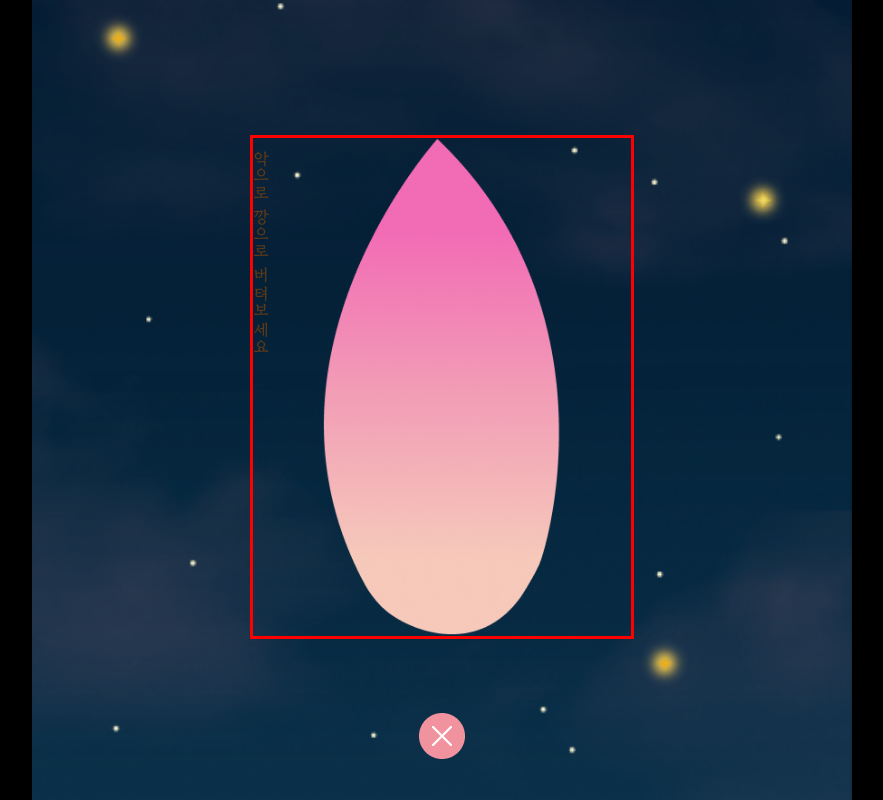
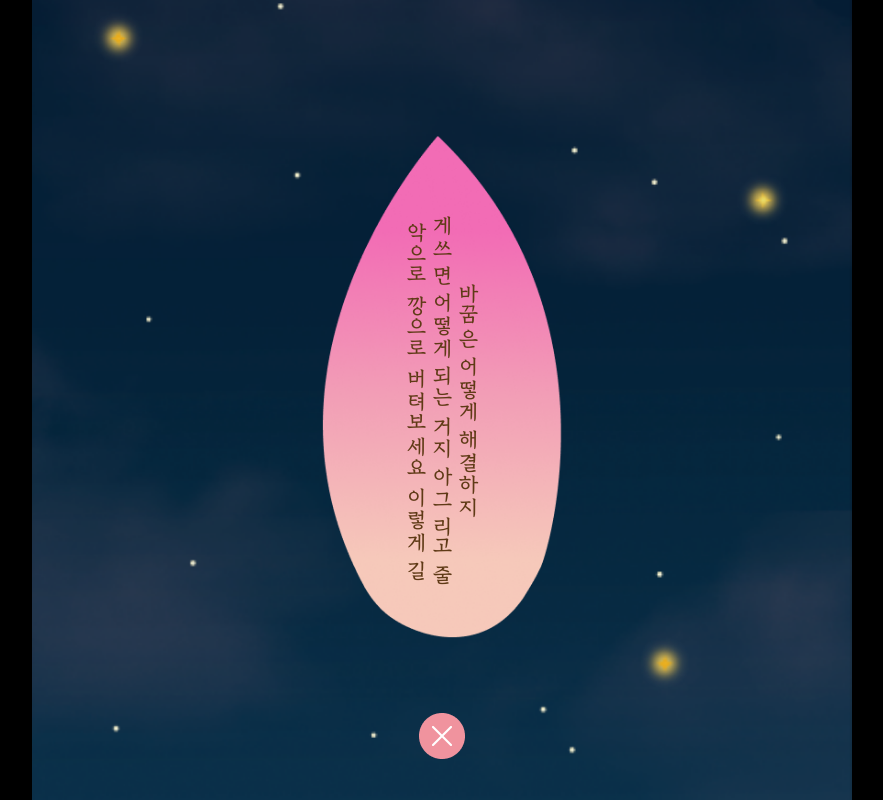
Before and after one commit to irumi-dgu/irumi-forntend, a React (Vite) app: page /fortuneLotus in a window 1280 px wide. Shown: the whole page, without its empty margins (198-1081 px from the left). Built offline with nearby package versions, Linux system fonts and the light colour scheme.

Commit message:
✨Feat:포춘쿠키 배치 링크 완

```diff
--- a/src/pages/fortune/FortuneLotus.jsx
+++ b/src/pages/fortune/FortuneLotus.jsx
@@ -1,15 +1,22 @@
 import React from "react";
 import * as S from "./style";
-import { BrowserRouter } from "react-router-dom";
+import { Link } from "react-router-dom";
 
 function FortuneLotus() {
   return (
     <S.StarWrapper>
       <S.SparkleWrapper>
         <S.LotusLeaf>
-          <p>악으로 깡으로 버텨보세요</p>
+          <S.FortuneContents>
+            <p>
+              악으로 깡으로 버텨보세요 이렇게 길게 쓰면 어떻게 되는 거지 아
+              그리고 줄바꿈은 어떻게 해결하지
+            </p>
+          </S.FortuneContents>
         </S.LotusLeaf>
-        <S.ClosedButton />
+        <Link to="/MyDetail">
+          <S.ClosedButton />
+        </Link>
       </S.SparkleWrapper>
     </S.StarWrapper>
   );
--- /dev/null
+++ b/src/pages/fortune/MyDetail.jsx
@@ -0,0 +1,15 @@
+import React from "react";
+import * as S from "./style";
+import { Link } from "react-router-dom";
+
+function MyDetail() {
+  return (
+    <S.StarWrapper>
+      <S.SparkleWrapper>
+        <S.FortuneTitle>이것은 너의 디테일 연등이 될 것이다</S.FortuneTitle>
+      </S.SparkleWrapper>
+    </S.StarWrapper>
+  );
+}
+
+export default MyDetail;
--- a/src/pages/fortune/style.jsx
+++ b/src/pages/fortune/style.jsx
@@ -66,25 +66,34 @@ export const FortuneTitle = styled.div`
 //포춘 연꽃잎
 export const LotusLeaf = styled.div`
   flex-grow: 1;
-  border: 3px solid red;
   background-image: url(/leaf.png);
   position: absolute;
-  width: 30%;
+  width: 70%;
   height: 63%;
   top: 35px;
   margin: 5rem;
   background-size: contain;
   background-position: center;
   background-repeat: no-repeat;
-  p {
-    writing-mode: vertical-rl; /* 텍스트의 쓰기 모드를 세로로 (우에서 좌로) 설정 */
-    text-orientation: mixed; /* 텍스트 방향 설정 */
-    white-space: nowrap;
-    color: #5f3a16;
-    font-size: 16px;
-    text-align: center; /* 텍스트를 수직으로 중앙에 정렬 */
-    line-height: 100%; /* 텍스트의 라인 높이를 조절하여 중앙에 정렬 */
-  }
+`;
+
+//포춘쿠키 내용 - 지금 모바일에선 줄바꿈이 안되는 중..ㅜㅜ 얼른 해결해볼게요
+export const FortuneContents = styled.p`
+  display: flex;
+  position: relative;
+  writing-mode: vertical-lr;
+  text-orientation: mixed;
+  flex-wrap: wrap;
+  white-space: normal;
+  color: #5f3a16;
+  font-size: 16px;
+  text-align: center;
+  line-height: 100%;
+  padding: 7%;
+  width: 100%;
+  justify-content: center;
+  align-items: center;
+  line-height: 1.3;
 `;
 
 export const ClosedButton = styled.div`
@@ -97,5 +106,4 @@ export const ClosedButton = styled.div`
   height: 46px;
   top: 336px;
   position: relative;
-  /* border: 3px solid yellow; */
 `;
--- a/src/router.jsx
+++ b/src/router.jsx
@@ -5,6 +5,7 @@ import App from "./App";
 import Main from "./pages/main/Main";
 import Fortune from "./pages/fortune/Fortune";
 import FortuneLotus from "./pages/fortune/FortuneLotus";
+import MyDetail from "./pages/fortune/MyDetail";
 import IrumiWrite from "./pages/irumiWrite/IrumiWrite";
 import IrumiView from "./pages/irumiView/Irumi";
 import NotFound from "./NotFound";
@@ -27,6 +28,10 @@ const router = createBrowserRouter([
         element: <FortuneLotus />
       },
       {
+        path: "myDetail",
+        element: <MyDetail />
+      },
+      {
         path: "irumiWrite",
         element: <IrumiWrite />
       },
```
